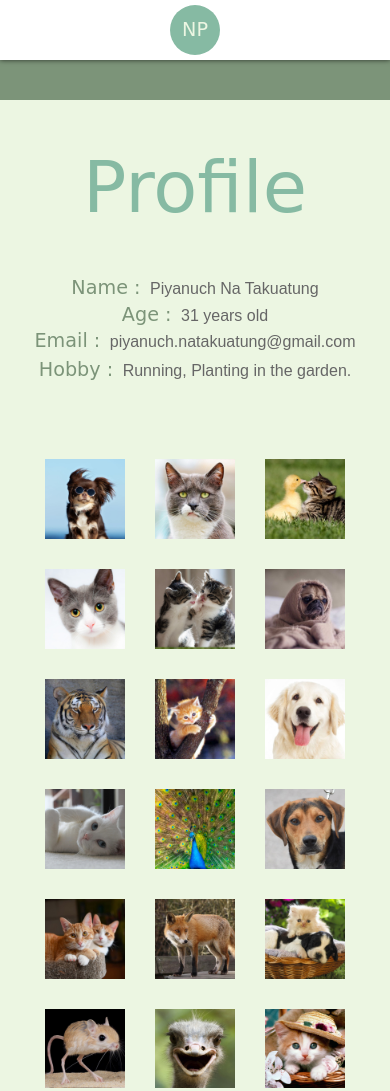
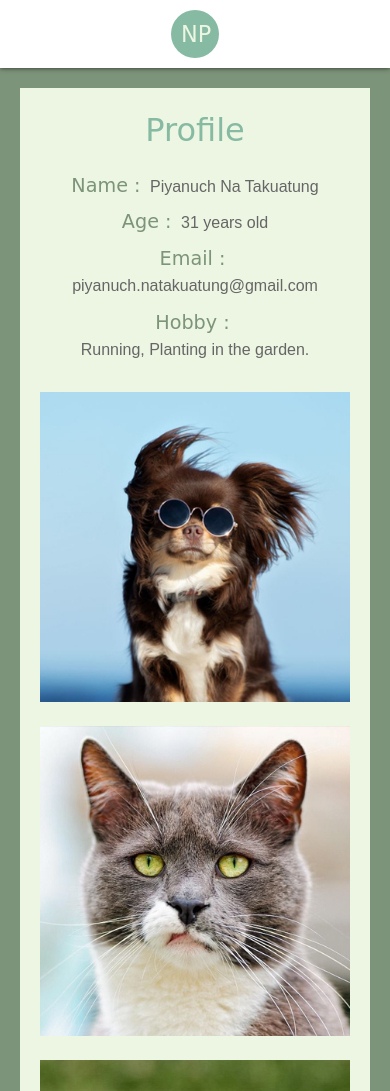
Before and after one commit to piyanuch-new/test-interview, a website: page src/index.html in a window 390 px wide. Shown: the top 1091 px of the page. Drawn offline with nearby package versions, Linux system fonts and the light colour scheme; files that its build step writes are made by us from their sources; files whose address does not match are found by name.

Commit message:
update css

```diff
--- a/src/css/index.scss
+++ b/src/css/index.scss
@@ -4,18 +4,19 @@ $color-primary: #86baa3;
 $color-detail: #666;
 $color-gray: #fafafa;
 $color-light: #ecf6e2;
+$color-mid: #9abe96;
 $color-dark: #7c9479;
 $color-hl: #faf5b7;
 
 .page-index{
 	text-align: center;
-	padding: 40px 0;
 	h1{
 		padding: 30px 0;
 	}
 }
 .list-profile{
 	li{
+		padding-bottom: 10px;
 		b{
 			display: inline-block;
 			color: $color-dark;
@@ -49,20 +50,46 @@ $color-hl: #faf5b7;
 			width: 100%;
 		}
 	}
+	li:last-child{
+		padding-bottom: 0;
+	}
 }
 .list-img{
-	padding: 60px 0;
-	margin: 0 auto;
+	padding: 40px 0 50px;
+	margin: 0 -15px;
 	display: block;
+	font-size: 0;
 	li{
-		display: block;
-		float: left;
+		display: inline-flex;
 		width: 33.33%;
 		padding: 15px;
 		img{
 			width: 100%;
-			height: auto;
+			height: 100%;
 			display: block;
 		}
 	}
 }
+@media screen and (max-width: 1300px) {
+	.page-index h1 {
+    padding: 25px 0;
+	}
+}
+@media screen and (max-width: 1024px) {
+	.list-img li{
+		width: 50%;
+	}
+}
+@media screen and (max-width: 600px) {
+	.page-index h1 {
+    padding: 20px 0;
+	}
+	.list-img{
+		padding: 20px 0;
+		margin: 0;
+		li{
+			width: 100%;
+			padding: 10px 0;
+		}
+	}
+}
--- a/src/css/style.scss
+++ b/src/css/style.scss
@@ -4,6 +4,7 @@ $color-primary: #86baa3;
 $color-detail: #666;
 $color-gray: #fafafa;
 $color-light: #ecf6e2;
+$color-mid: #9abe96;
 $color-dark: #7c9479;
 $color-hl: #faf5b7;
 
@@ -89,8 +90,8 @@ h3{ font-size:1.3em;}
 h2,h3{line-height:1.5em;}
 h4{ font-size:1.2em;}
 header{
-	width:100%;
-	padding:5px;
+	width: 100%;
+	padding: 10px;
 	line-height: 1.8em;
 	font-family: $font-head;
 	overflow: hidden;
@@ -105,29 +106,37 @@ header{
 		display: block;
 		padding: 0 10px;
 		text-transform: uppercase;
-		font-size: 1.2em;
+		font-size: 1.4em;
 		font-weight: 500;
 		margin: 0 auto;
 		border-radius: 50%;
 		background: $color-primary;
 		color: $color-light;
-		width: 50px;
-		height: 50px;
-		line-height: 50px;
+		width: 48px;
+		height: 48px;
+		line-height: 48px;
 	}
 	a:hover{
-		color: $color-primary;
+		color: #fff;
 	}
+}
+footer{
+	text-align: center;
+	border-top: 1px solid $color-mid;
+	padding: 10px 0;
+	margin-top: 20px;
+	color: $color-light;
 }
 
 /* main */
 main{
-	margin-top: 60px;
+	margin-top: 88px;
 	overflow: hidden;
+	padding: 0 20px;
 }
 a{
-    text-decoration: none;
-    transition: all 0.3s ease-out;
+	text-decoration: none;
+	transition: all 0.3s ease-out;
 }
 .container{
 	width: 100%;
@@ -144,3 +153,29 @@ a{
 	z-index: 2;
 	transform: translate(-50%,-50%);
 }
+
+@media screen and (max-width: 1300px) {
+	h1{
+		font-size: 3.5em;
+	}
+	h2{
+		font-size: 1.4em;
+	}
+}
+@media screen and (max-width: 1024px) {
+	h1{
+		font-size: 2.5em;
+		line-height: 1.4em;
+	}
+	h2{
+		font-size: 1.2em;
+	}
+}
+@media screen and (max-width: 600px) {
+	.container{
+		padding: 0 20px;
+	}
+	h1{
+		font-size: 2em;
+	}
+}
```
Also changed, not shown: dist/css/index.css, dist/css/style.css.
